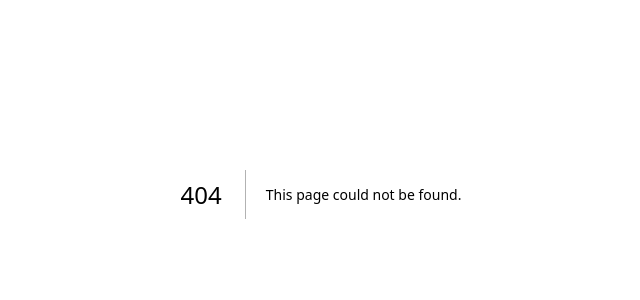
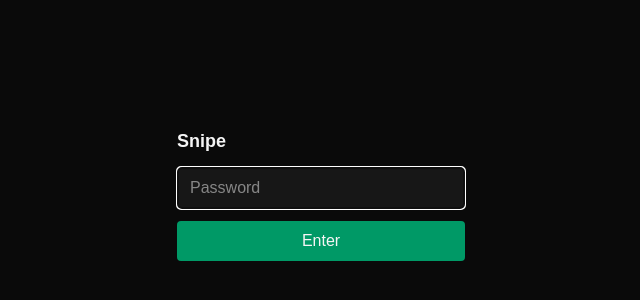
Before and after one commit to jereswinnen/snipe, a Next.js app: page /login in a window 1280 px wide. Before the commit this address had no page. Shown: the part 206-506 px from the top of the page, without its empty margins (319-959 px from the left). Built offline with nearby package versions, Linux system fonts and the light colour scheme.

Commit message:
feat: login page and auth routes

```diff
--- /dev/null
+++ b/app/api/auth/login/route.ts
@@ -0,0 +1,24 @@
+import { NextResponse } from "next/server";
+import { z } from "zod";
+import { env } from "@/lib/env";
+import { signSession, SESSION_COOKIE, SESSION_MAX_AGE_SECONDS } from "@/lib/auth";
+
+const body = z.object({ password: z.string().min(1) });
+
+export async function POST(req: Request) {
+  const parsed = body.safeParse(await req.json().catch(() => null));
+  if (!parsed.success) return NextResponse.json({ error: "bad_request" }, { status: 400 });
+  if (parsed.data.password !== env.APP_PASSWORD) {
+    return NextResponse.json({ error: "unauthorized" }, { status: 401 });
+  }
+  const token = signSession(env.APP_SECRET, Date.now());
+  const res = NextResponse.json({ ok: true });
+  res.cookies.set(SESSION_COOKIE, token, {
+    httpOnly: true,
+    secure: process.env.NODE_ENV === "production",
+    sameSite: "lax",
+    path: "/",
+    maxAge: SESSION_MAX_AGE_SECONDS,
+  });
+  return res;
+}
--- /dev/null
+++ b/app/api/auth/logout/route.ts
@@ -0,0 +1,8 @@
+import { NextResponse } from "next/server";
+import { SESSION_COOKIE } from "@/lib/auth";
+
+export async function POST() {
+  const res = NextResponse.json({ ok: true });
+  res.cookies.delete(SESSION_COOKIE);
+  return res;
+}
--- /dev/null
+++ b/app/login/page.tsx
@@ -0,0 +1,45 @@
+"use client";
+import { useState } from "react";
+
+export default function LoginPage() {
+  const [password, setPassword] = useState("");
+  const [err, setErr] = useState<string | null>(null);
+  const [busy, setBusy] = useState(false);
+
+  async function onSubmit(e: React.FormEvent) {
+    e.preventDefault();
+    setBusy(true);
+    setErr(null);
+    const res = await fetch("/api/auth/login", {
+      method: "POST",
+      headers: { "content-type": "application/json" },
+      body: JSON.stringify({ password }),
+    });
+    setBusy(false);
+    if (res.ok) window.location.href = "/";
+    else setErr("Wrong password");
+  }
+
+  return (
+    <main className="min-h-screen grid place-items-center bg-neutral-950 text-neutral-100">
+      <form onSubmit={onSubmit} className="w-72 space-y-3">
+        <h1 className="text-lg font-semibold">Snipe</h1>
+        <input
+          type="password"
+          autoFocus
+          value={password}
+          onChange={(e) => setPassword(e.target.value)}
+          className="w-full rounded bg-neutral-900 border border-neutral-800 px-3 py-2"
+          placeholder="Password"
+        />
+        <button
+          disabled={busy}
+          className="w-full rounded bg-emerald-600 py-2 font-medium disabled:opacity-50"
+        >
+          {busy ? "…" : "Enter"}
+        </button>
+        {err && <p className="text-sm text-red-400">{err}</p>}
+      </form>
+    </main>
+  );
+}
```
